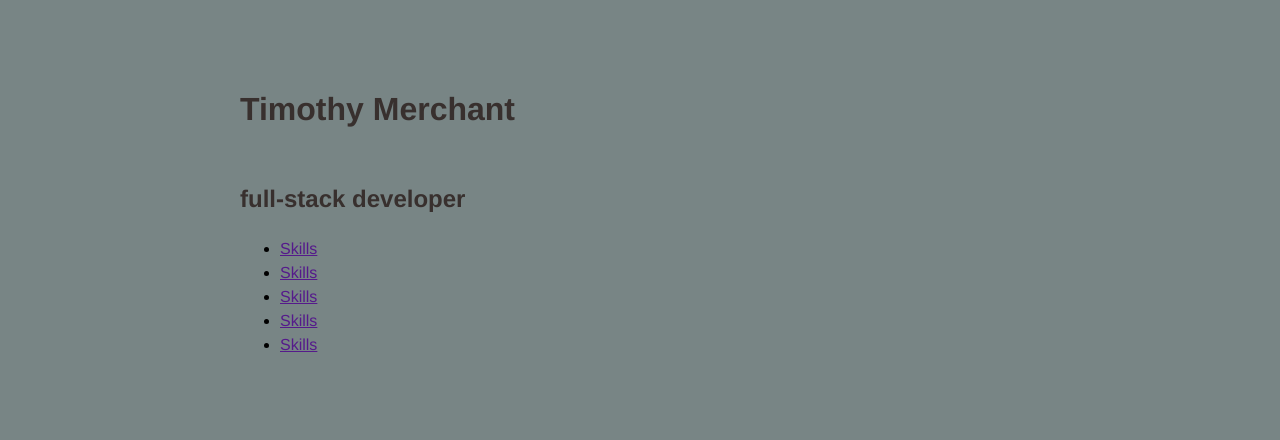
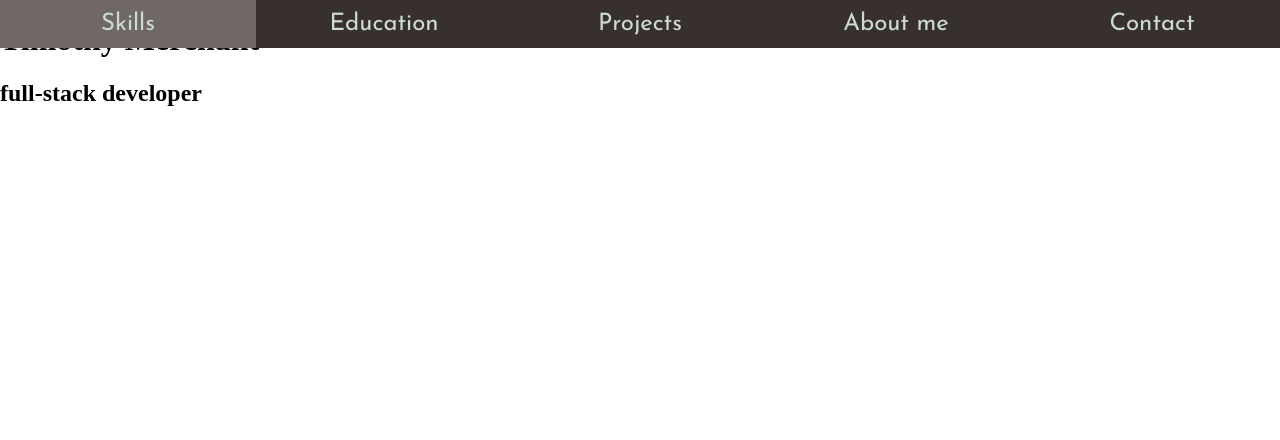
Before and after one commit to Timothy-Merchant/PortfolioPage2, a website: page index.html in a window 1280 px wide. Drawn offline with nearby package versions, Linux system fonts and the light colour scheme; files that its build step writes are made by us from their sources; a web font is replaced by a local one.

Commit message:
Added nav bar styling

```diff
--- a/index.html
+++ b/index.html
@@ -26,20 +26,19 @@ live working version
 • An up-to-date blog
 • Links to relevant articles you have written about your coding experiences
      -->
+     <nav class="MainNav">
+         <a class="MainNav__Link" href="">Skills</a>
+         <a class="MainNav__Link" href="">Education</a>
+         <a class="MainNav__Link" href="">Projects</a>
+         <a class="MainNav__Link" href="">About me</a>
+         <a class="MainNav__Link" href="">Contact</a>
+     </nav>
+
     <header class="Header">
         <h1 class="Header_Title">Timothy Merchant</h1>
         <h2 class="Header_SubTitle">full-stack developer</h2>
     </header>
 
-    <nav class="MainNav">
-        <ul class="MainNav__List">
-            <li class="MainNav__Links"><a href="">Skills</a></li>
-            <li class="MainNav__Links"><a href="">Skills</a></li>
-            <li class="MainNav__Links"><a href="">Skills</a></li>
-            <li class="MainNav__Links"><a href="">Skills</a></li>
-            <li class="MainNav__Links"><a href="">Skills</a></li>
-        </ul>
-    </nav>
 
     <main class="Main">
         <article class="Main__Skills"></article>
--- a/scss/global.scss
+++ b/scss/global.scss
@@ -1,23 +1,14 @@
-$lightest: #CCDAD1;
-$light: #9CAEA9;
+@import "https://fonts.googleapis.com/css?family=Roboto:300,400,500";
+@import url('https://fonts.googleapis.com/css2?family=Josefin+Sans&display=swap');
+// font-family: 'Josefin Sans', sans-serif;
+
+$lightest: #ccdad1;
+$light: #9caea9;
 $average: #788585;
-$heavy: #6F6866;
-$heaviest: #38302E;
+$heavy: #6f6866;
+$heaviest: #38302e;
 
 body {
-    font-family: "Helvetica", "Arial", sans-serif;
-    background-color: $average;
-    margin: 0 auto;
-    max-width: 50em;
-    line-height: 1.5;
-    padding: 4em 1em;
+    margin: 0;
+    box-sizing: border-box;
 }
-
-h2 {
-    margin-top: 1em;
-    padding-top: 1em;
-}
-
-h1, h2, strong {
-  color: $heaviest;
-}
--- /dev/null
+++ b/scss/nav.scss
@@ -0,0 +1,29 @@
+@import 'global.scss';
+
+.MainNav{
+    background-color: $lightest;
+    display: flex;
+    justify-content: center;
+    width: 100vw;
+    height: 3rem;
+    position: fixed;
+    top: 0;
+}
+
+.MainNav__Link{
+    font-family: 'Josefin Sans', sans-serif;
+    background-color: $heaviest;
+    color: $lightest;
+    text-decoration: none;
+    width: 20vw;
+    height: 3rem;
+    font-size: 1.5rem;
+    display: flex;
+    align-items: center;
+    justify-content: center;
+}
+
+.MainNav__Link:hover{
+    background-color: $heavy;
+    transition: 0.5s;
+}
--- a/scss/styles.scss
+++ b/scss/styles.scss
@@ -1 +1,2 @@
 @import "global.scss";
+@import "nav.scss";
```
Also changed, not shown: assets/Background.jpg (added).
